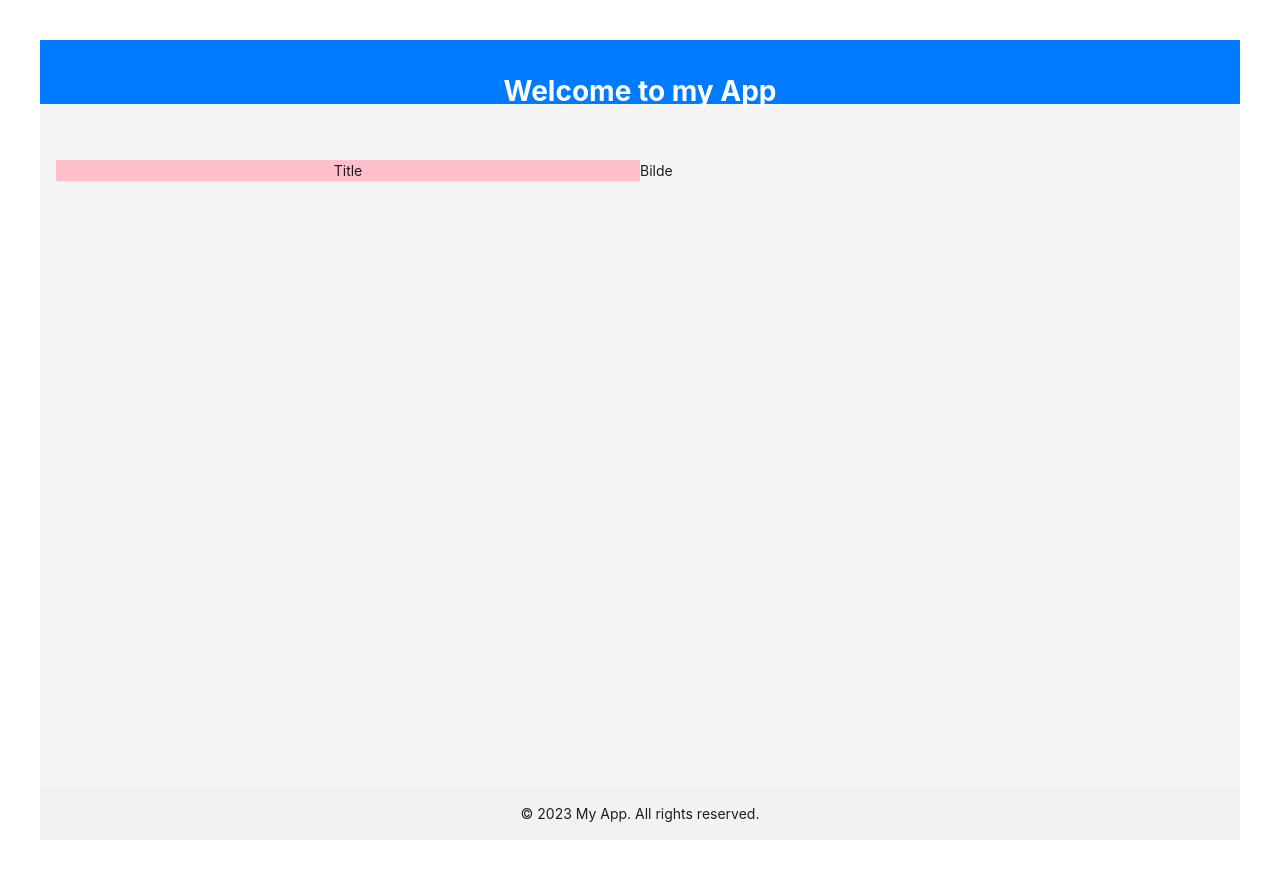
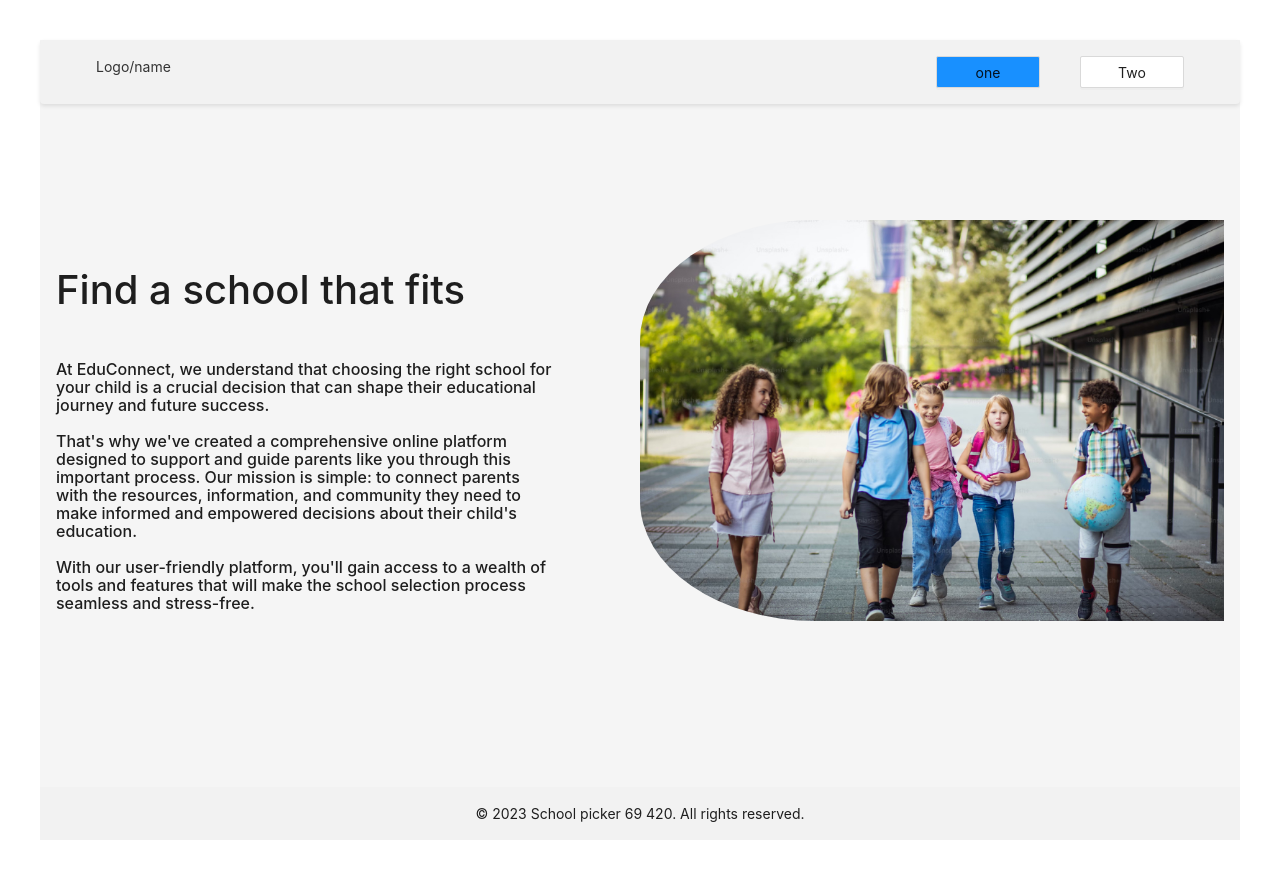
Before and after one commit to 28stone-hackcodex/hackcodex-fe, a React (Vite) app: page / in a window 1280 px wide. Built offline with nearby package versions, Linux system fonts and the light colour scheme.

Commit message:
commit :)
- canged app name;
- added img;
- updated homepage;
- updated navbar;

```diff
--- a/index.html
+++ b/index.html
@@ -4,7 +4,7 @@
     <meta charset="UTF-8" />
     <link rel="icon" type="image/svg+xml" href="/vite.svg" />
     <meta name="viewport" content="width=device-width, initial-scale=1.0" />
-    <title>Vite + React + TS</title>
+    <title>School picker 69 420</title>
   </head>
   <body>
     <div id="root"></div>
--- a/src/App.tsx
+++ b/src/App.tsx
@@ -2,17 +2,16 @@
 import { Route, BrowserRouter as Router, Routes } from 'react-router-dom';
 import styled from 'styled-components';
 import './App.css';
+import NavigationBar from './components/NavigationBar/NavigationBar';
 import { ProtectedComponent } from './components/ProtectedComponent';
 import { ROUTE_CONFIG } from './routes';
 
-const { Header, Content, Footer } = Layout;
+const { Content, Footer } = Layout;
 
 export const App = () => {
   return (
     <StyledLayout>
-      <StyledHeader>
-        <h1>Welcome to my App</h1>
-      </StyledHeader>
+      <NavigationBar />
       <StyledContent>
         <Router>
           <Routes>
@@ -22,7 +21,7 @@
           </Routes>
         </Router>
       </StyledContent>
-      <StyledFooter>© 2023 My App. All rights reserved.</StyledFooter>
+      <StyledFooter>© 2023 School picker 69 420. All rights reserved.</StyledFooter>
     </StyledLayout>
   );
 };
@@ -31,12 +30,6 @@
 
 const StyledLayout = styled(Layout)`
   min-height: 100vh;
-`;
-
-const StyledHeader = styled(Header)`
-  background-color: #007bff;
-  color: #ffffff;
-  padding: 0 1rem;
 `;
 
 const StyledContent = styled(Content)`
--- /dev/null
+++ b/src/StyledComponents/Buttons.ts
@@ -0,0 +1,9 @@
+import { Button } from 'antd';
+import styled from 'styled-components';
+
+export const StyledButton = styled(Button)`
+  height: 32px;
+  width: 104px;
+  padding: 4px 15px;
+  border-radius: 2px;
+`;
--- a/src/components/NavigationBar/NavigationBar.tsx
+++ b/src/components/NavigationBar/NavigationBar.tsx
@@ -1,9 +1,14 @@
 import styled from 'styled-components';
+import { StyledButton } from '../../StyledComponents/Buttons';
 
 const NavigationBar = () => {
   return (
     <NavigationBarStyled>
-      navbar
+      <NavigationBarLogoStyled>Logo/name</NavigationBarLogoStyled>
+      <NavigationBarButtonContainerStyled>
+        <BlueButtonStyled>one</BlueButtonStyled>
+        <StyledButton>Two</StyledButton>
+      </NavigationBarButtonContainerStyled>
     </NavigationBarStyled>
   );
 };
@@ -18,3 +23,22 @@
   box-shadow: 0 2px 4px rgba(0, 0, 0, 0.1);
   display: flex;
 `;
+
+const NavigationBarLogoStyled = styled.div`
+  width: 50%;
+  padding: 0 0 0 40px;
+  display: flex;
+  justify-content: flex-start;
+`;
+
+const NavigationBarButtonContainerStyled = styled.div`
+  width: 50%;
+  padding: 0 40px 0 0;
+  display: flex;
+  justify-content: flex-end;
+  gap: 40px;
+`;
+
+const BlueButtonStyled = styled(StyledButton)`
+  background-color:#1890FF;
+`;
--- a/src/pages/Home.tsx
+++ b/src/pages/Home.tsx
@@ -1,10 +1,23 @@
 import styled from 'styled-components';
+import HomepageImage from '../../public/homepage-image.jpg';
 
 const Home = () => {
   return (
     <HomepageContentWrapperStyled>
-      <HomepageContentStyled>Title</HomepageContentStyled>
-      <div>Bilde</div>
+      <HomepageContentStyled>
+        <HomepageContentTitle>Find a school that fits</HomepageContentTitle>
+        <HomepageContent>
+          At EduConnect, we understand that choosing the right school for your child is a crucial decision that can shape their educational journey and future success.
+          <br />
+          <br />
+          That's why we've created a comprehensive online platform designed to support and guide parents like you through this important process.
+          Our mission is simple: to connect parents with the resources, information, and community they need to make informed and empowered decisions about their child's education.
+          <br />
+          <br />
+          With our user-friendly platform, you'll gain access to a wealth of tools and features that will make the school selection process seamless and stress-free.
+        </HomepageContent>
+      </HomepageContentStyled>
+      <StyledImage src={HomepageImage} alt='Homepage image' />
     </HomepageContentWrapperStyled>
   );
 };
@@ -13,11 +26,32 @@
 
 const HomepageContentWrapperStyled = styled.div`
   display: flex;
-  margin: 40px 0 0;
+  margin: 100px 0 0;
   width: 100%;
+  text-align: left;
+`;
+
+const HomepageContentTitle = styled.div`
+  font-size: 40px;
+  font-weight: 500;
+  line-height: 40px;
+  margin: 50px 0 0;
+  width: 85%;
+`;
+
+const HomepageContent = styled(HomepageContentTitle)`
+  font-size: 16px;
+  line-height: 18px;
+  margin: 50px 0 0;
 `;
 
 const HomepageContentStyled = styled.div`
-  background-color: pink;
   width: 50%;
 `;
+
+const StyledImage = styled.img`
+  max-width: 50%;
+  max-height: 560px;
+  border-radius: 30% 0 0 30%;
+  object-fit: cover;
+`;
```
Also changed, not shown: public/homepage-image.jpg (added).
